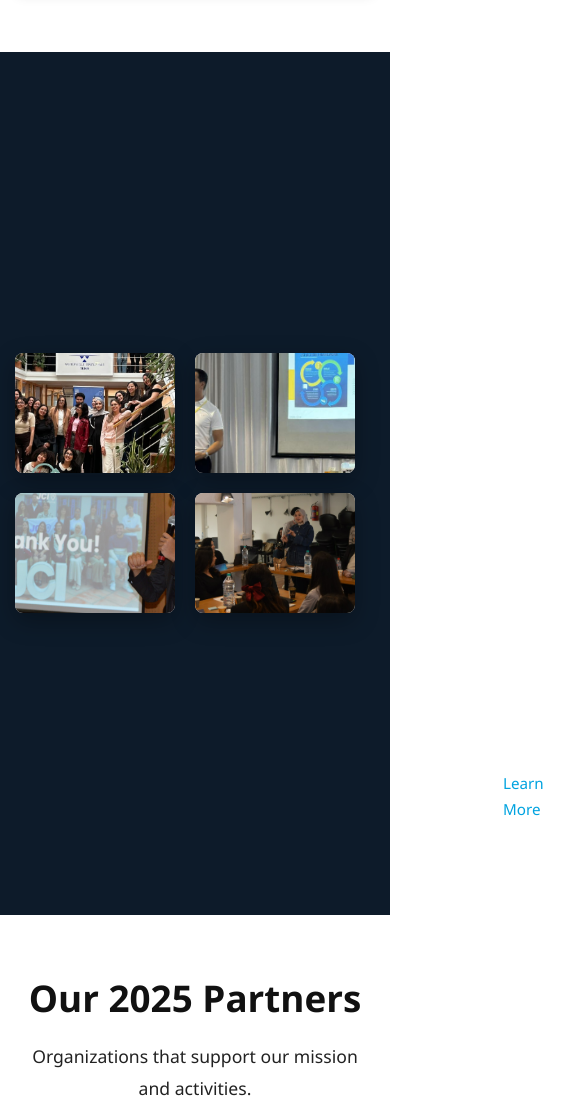
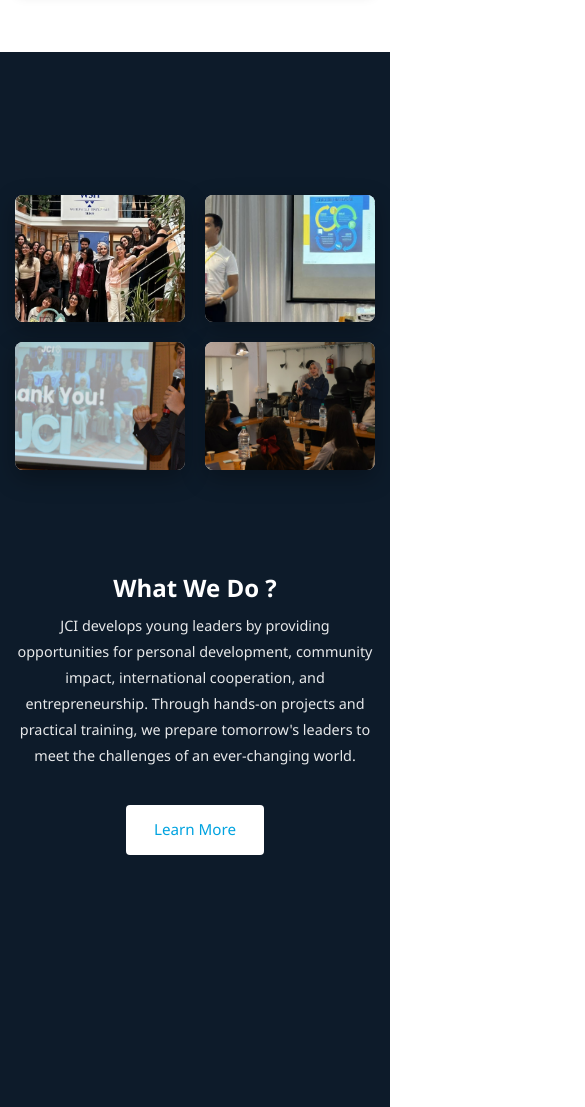
Before and after one commit to najmzahra/jci-website, a plain HTML site: page index.html in a window 390 px wide. Shown: the part 1560-2667 px from the top of the page, 585 px wide, since content can reach past the window. Drawn offline with Linux system fonts and the light colour scheme; no server answers.

Commit message:
Update pillars grid and fix mobile layout on index

```diff
--- a/css/style.css
+++ b/css/style.css
@@ -1826,6 +1826,19 @@ section {
     }
 
     /* Fixed Dimension & Layout Overrides for Mobile */
+    .what-we-do-flex {
+        flex-direction: column;
+        gap: 40px;
+    }
+    .what-we-do-content {
+        padding-right: 0;
+        max-width: 100%;
+        text-align: center;
+    }
+    .what-we-do-content h2,
+    .what-we-do-content p {
+        text-align: center;
+    }
     .team-card {
         width: 100%;
         height: auto;
--- a/index.html
+++ b/index.html
@@ -2,7 +2,7 @@
 <html lang="en">
 <head>
     <meta charset="UTF-8">
-    <meta name="viewport" content="width=1200">
+    <meta name="viewport" content="width=device-width, initial-scale=1.0">
     <meta name="description" content="JCI TBS - EL Mourouj | Junior Chamber International. Developing Leaders for a Changing World.">
     <title>JCI TBS - EL Mourouj | Developing Leaders for a Changing World</title>
 
```
